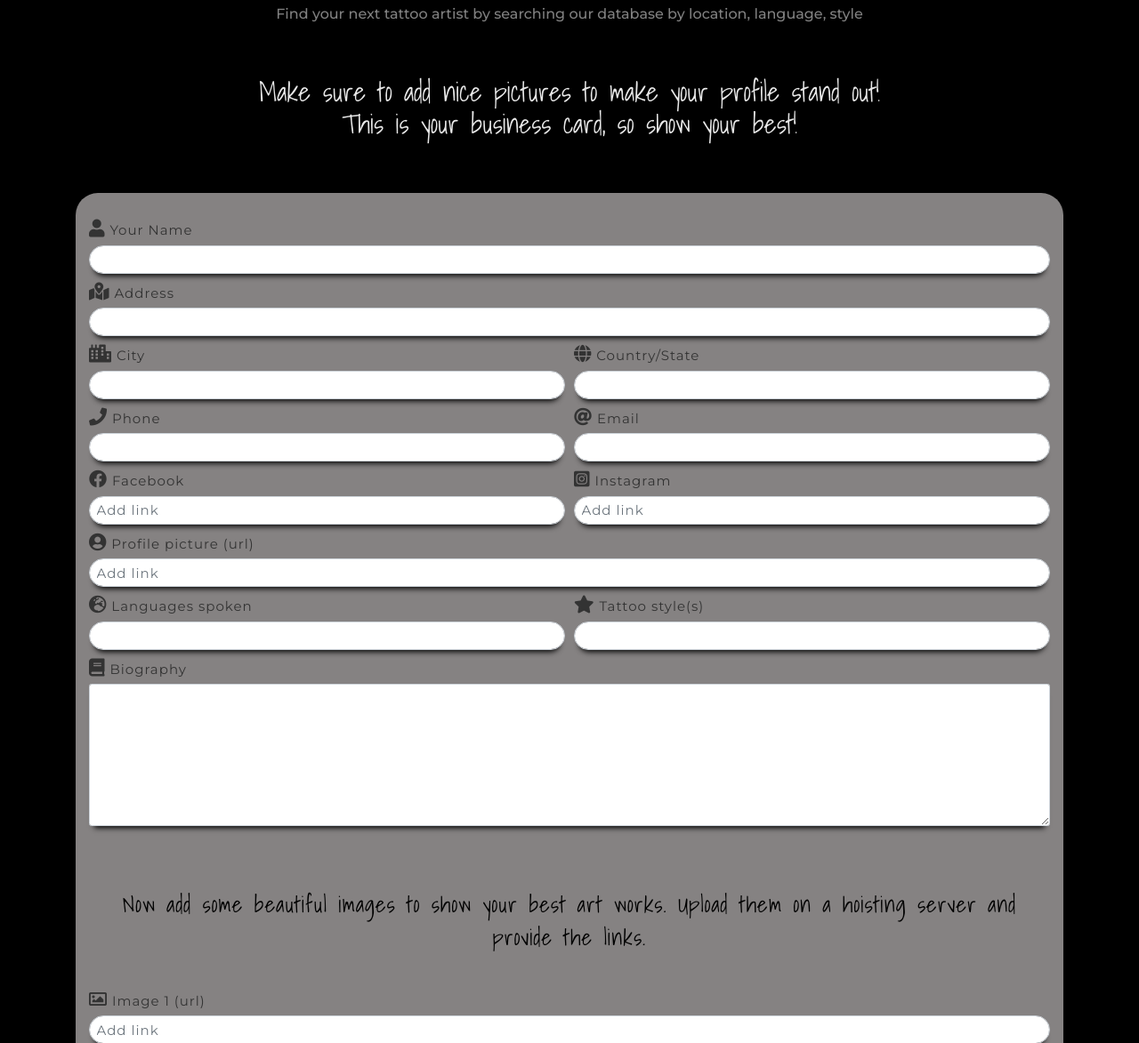
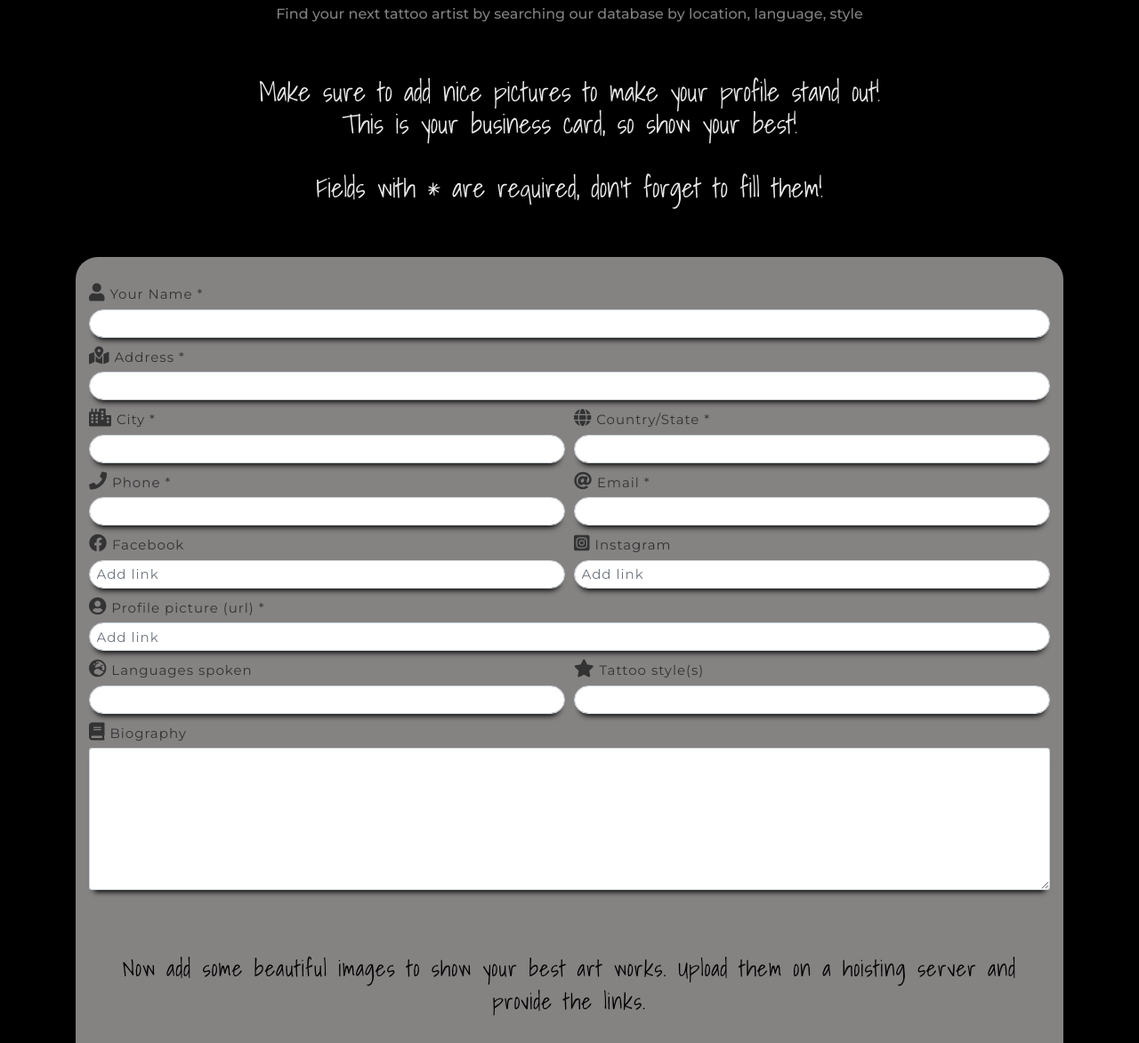
Before and after one commit to Code-Institute-Submissions/getMyTattoo, a Flask app: page /add_profile/1 in a window 1280 px wide. Shown: the part 229-1402 px from the top of the page at 89% size. Run offline with Flask 2, Linux system fonts and the light colour scheme; the visitor is signed in with stand-in values (Sample User, id 1); data that the repository does not hold is empty; some libraries are stand-ins or nearby versions.

```diff
--- a/templates/add-profile.html
+++ b/templates/add-profile.html
@@ -8,7 +8,9 @@ Add {{ username }}'s profile
 <div class="container">
     <h4 class="flash">
         Make sure to add nice pictures to make your profile stand out!<br>
-        This is your business card, so show your best!
+        This is your business card, so show your best! <br>
+        <br>
+        Fields with * are required, don't forget to fill them!
     </h4>
     <div class="container profile-container">
 
@@ -16,7 +18,7 @@ Add {{ username }}'s profile
         <form class="add-profile needs-validation" action="{{ url_for('add_profile', username=session['user']) }}"
             method="POST" novalidate>
             <div class="form-group scroll">
-                <label for="artist_name"><i class="fa fa-user form-icon-profile"></i> Your Name</label>
+                <label for="artist_name"><i class="fa fa-user form-icon-profile"></i> Your Name *</label>
                 <input type="text" class="form-control" id="artist_name" name="artist_name" minlength="3" maxlength="30"
                     pattern="^[a-zA-Z ]{3,30}$" required>
                 <div class="valid-feedback feedback">
@@ -28,7 +30,7 @@ Add {{ username }}'s profile
             </div>
 
             <div class="form-group scroll">
-                <label for="address"><i class="fas fa-map-marked-alt"></i> Address</label>
+                <label for="address"><i class="fas fa-map-marked-alt"></i> Address *</label>
                 <input type="text" class="form-control" id="address" name="address" required>
                 <div class="valid-feedback feedback">
                     Great!
@@ -41,8 +43,8 @@ Add {{ username }}'s profile
             <div class="form-row">
 
                 <div class="form-group col-md-6 scroll">
-                    <label for="city"><i class="fas fa-city"></i> City</label>
-                    <input type="text" class="form-control" id="city" name="city">
+                    <label for="city"><i class="fas fa-city"></i> City *</label>
+                    <input type="text" class="form-control" id="city" name="city" required>
                     <div class="valid-feedback feedback">
                         Great!
                     </div>
@@ -52,8 +54,8 @@ Add {{ username }}'s profile
                 </div>
 
                 <div class="form-group col-md-6 scroll">
-                    <label for="country"><i class="fas fa-globe"></i> Country/State</label>
-                    <input type="text" class="form-control" id="country" name="country">
+                    <label for="country"><i class="fas fa-globe"></i> Country/State *</label>
+                    <input type="text" class="form-control" id="country" name="country" required>
                     <div class="valid-feedback feedback">
                         Great!
                     </div>
@@ -66,7 +68,7 @@ Add {{ username }}'s profile
             <div class="form-row">
 
                 <div class="form-group col-md-6 scroll">
-                    <label for="phone"><i class="fas fa-phone"></i> Phone</label>
+                    <label for="phone"><i class="fas fa-phone"></i> Phone *</label>
                     <input type="tel" class="form-control" id="phone" name="phone" required>
                     <div class="valid-feedback feedback">
                         Great!
@@ -77,7 +79,7 @@ Add {{ username }}'s profile
                 </div>
 
                 <div class="form-group col-md-6 scroll">
-                    <label for="email"><i class="fas fa-at"></i> Email</label>
+                    <label for="email"><i class="fas fa-at"></i> Email *</label>
                     <input type="email" class="form-control" id="email" name="email" required>
                     <div class="valid-feedback feedback">
                         Great!
@@ -116,7 +118,7 @@ Add {{ username }}'s profile
             </div>
 
             <div class="form-group scroll">
-                <label for="profile_url"><i class="fas fa-user-circle"></i> Profile picture (url)</label>
+                <label for="profile_url"><i class="fas fa-user-circle"></i> Profile picture (url) *</label>
                 <input type="url" class="form-control" id="profile_url" name="profile_url" placeholder="Add link"
                     required>
                 <div class="valid-feedback feedback">
```
Also changed, not shown: README.md.
